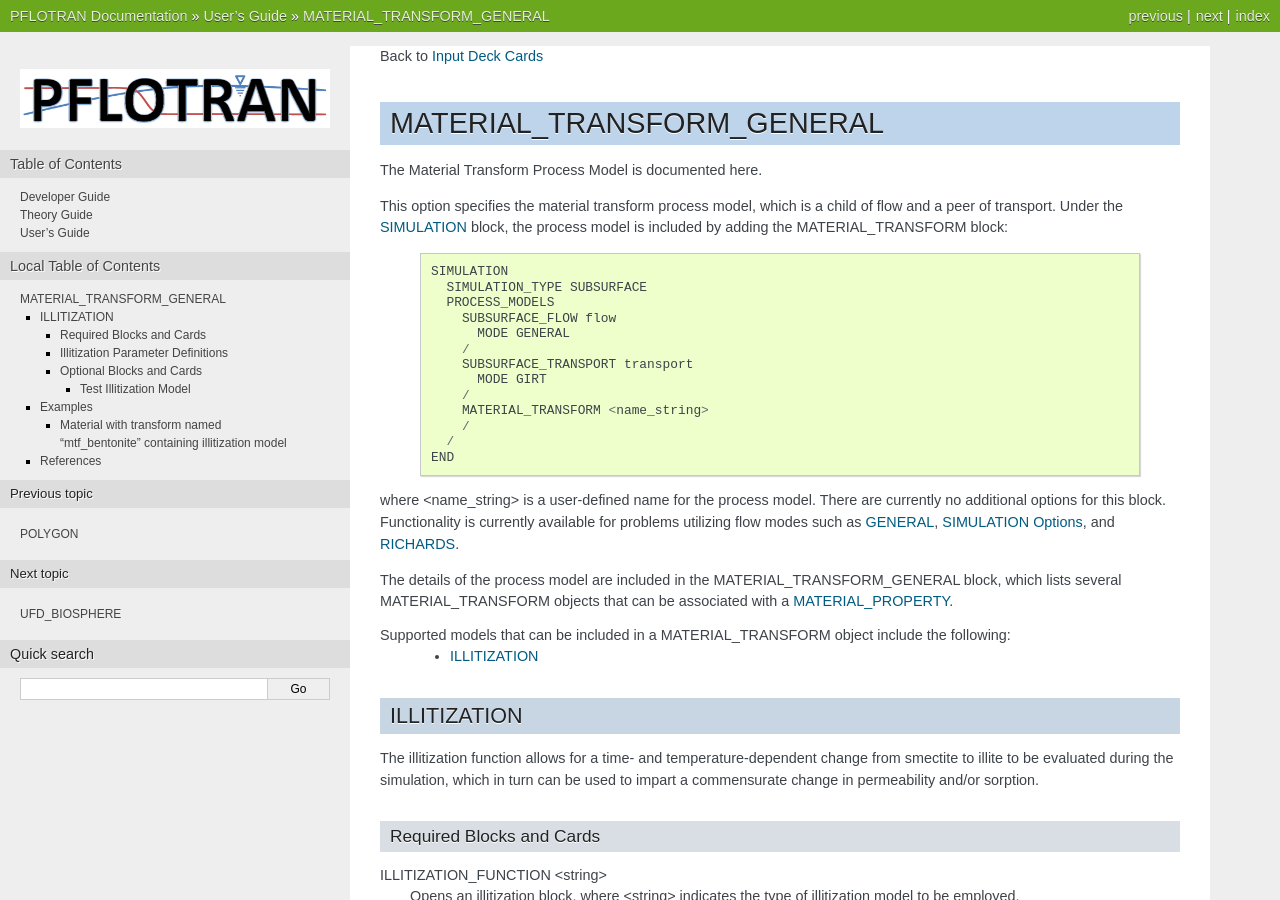
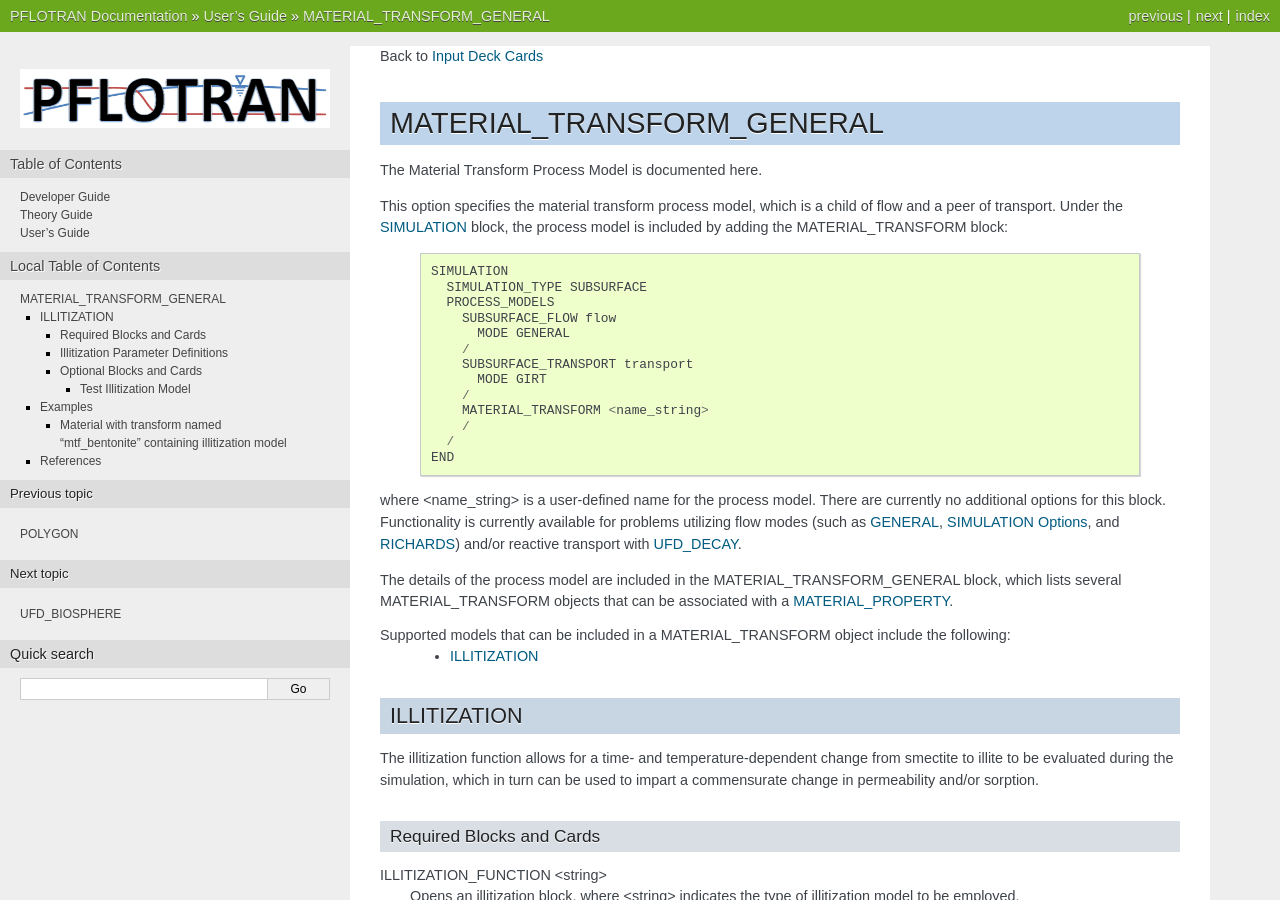
Before and after one commit to Miracloon/pflotran-documentation, a Sphinx documentation site: the page built from source/user_guide/cards/gdsa/material_transform.rst, in a window 1280 px wide and 900 px high. Built offline with Sphinx 7.4.7, drawn with Linux system fonts in a browser that asks for light colours; some of the changed text lies outside the part shown.

Commit message:
DPC-52: Clarified applicability of keywords. Added MATERIAL_TRANSFORM to SIMULATION list.

```diff
--- a/source/user_guide/cards/gdsa/material_transform.rst
+++ b/source/user_guide/cards/gdsa/material_transform.rst
@@ -6,8 +6,7 @@
 ##########################
 The Material Transform Process Model is documented here.
 
-This option specifies the material transform process model, which is a child of flow and a peer of transport. Under the :ref:`simulation-card` block, the process model is included by adding
-the MATERIAL_TRANSFORM block:
+This option specifies the material transform process model, which is a child of flow and a peer of transport. Under the :ref:`simulation-card` block, the process model is included by adding the MATERIAL_TRANSFORM block:
 
  ::
 
@@ -25,7 +24,7 @@
      /
    END
 
-where <name_string> is a user-defined name for the process model. There are currently no additional options for this block. Functionality is currently available for problems utilizing flow modes such as :ref:`general-card`, :ref:`th-card`, and :ref:`richards-card`.
+where <name_string> is a user-defined name for the process model. There are currently no additional options for this block. Functionality is currently available for problems utilizing flow modes (such as :ref:`general-card`, :ref:`th-card`, and :ref:`richards-card`) and/or reactive transport with :ref:`ufd-decay-card`.
 
 The details of the process model are included in the MATERIAL_TRANSFORM_GENERAL block, which lists several MATERIAL_TRANSFORM objects that can be associated with a :ref:`material-property-card`.
 
@@ -140,7 +139,7 @@
       :math:`k_{j}^{i+1} = k_{j}^{0}\exp{\left(C_{k,1}\cdot F^{i+1}\right)}`
 
 SHIFT_KD (optional)
- For specified elements, factors are provided to modify original sorption distribution coefficients, :math:`K_{d}^{0}`, based on changes to the smectite/illite composition. In this sub-block, one list entry consists of the element :math:`e` <string>, which *must* be present in the :ref:`ufd-decay-card` process model, the function type <string>, and the functional parameters :math:`C` <float> (see below).
+ For specified elements, factors are provided to modify original sorption distribution coefficients, :math:`K_{d}^{0}`, based on changes to the smectite/illite composition. In this sub-block, one list entry consists of the element :math:`e` <string>, the function type <string>, and the functional parameters :math:`C` <float> (see below). Simulations utilizing this feature must have an active transport mode and elements listed *must* be present in the :ref:`ufd-decay-card` process model.
 
    DEFAULT/LINEAR - :math:`C_{1}`
 
@@ -216,6 +219,7 @@
   ...
 
   #=========================== pm material transform ============================
+
   MATERIAL_TRANSFORM_GENERAL
 
     MATERIAL_TRANSFORM mtf_bentonite
--- a/source/user_guide/cards/simulation/simulation_card.rst
+++ b/source/user_guide/cards/simulation/simulation_card.rst
@@ -37,6 +37,8 @@
  WASTE_FORM
 
  WIPP_SOURCE_SINK
+
+ :ref:`MATERIAL_TRANSFORM <material-transform-card>`
 
 Optional Cards:
 ---------------
```
Also changed, not shown: other parts of source/user_guide/cards/gdsa/material_transform.rst (+7 -3 lines).
